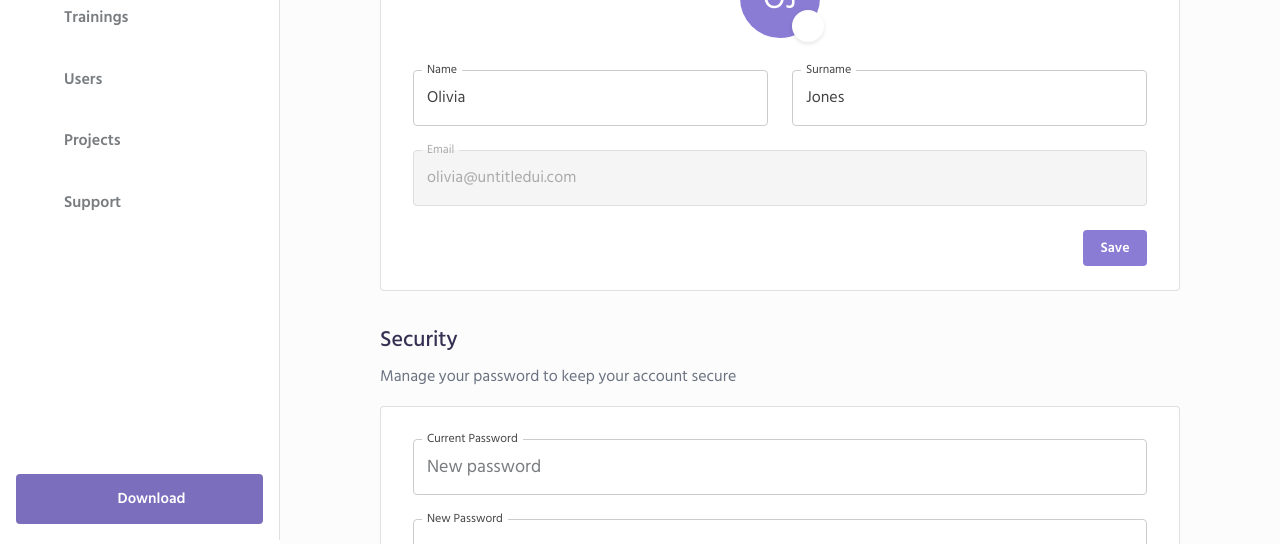
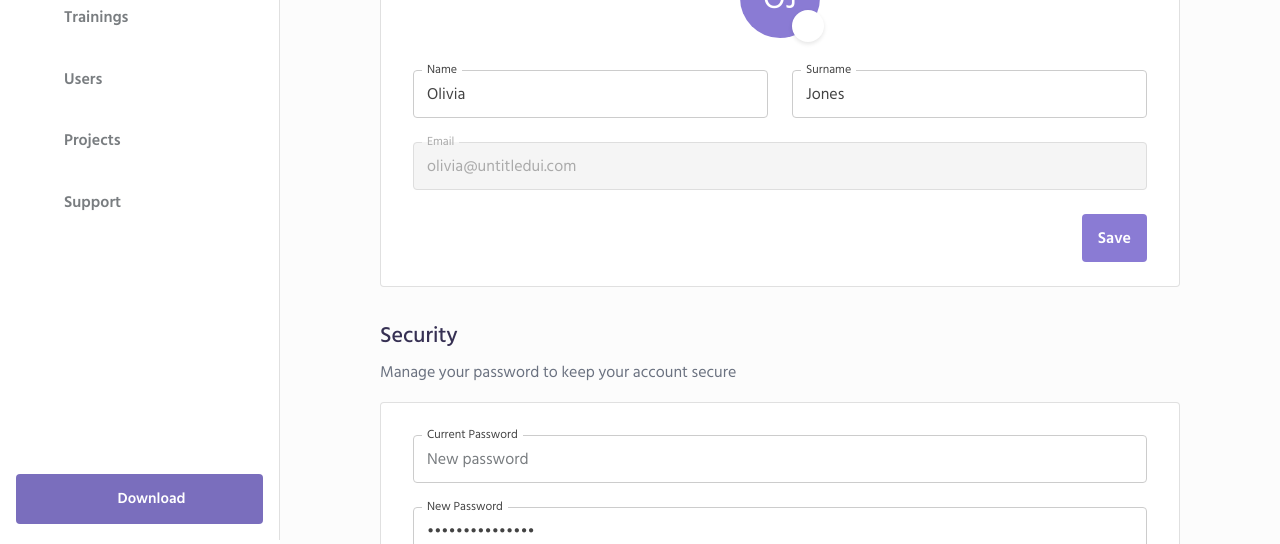
Before and after one commit to Juanda-Mayorga/Repositorio-pruebas-design, a React (Vite) app: page /profile in a window 1280 px wide. Shown: the part 256-800 px from the top of the page. Built offline with nearby package versions, Linux system fonts and the light colour scheme; some icons are missing.

Commit message:
💄 style: update inputs and buttons design
- Update InputField height to 48px and placeholder to 16px
- Create reusable PrimaryButton component (48px height)
- Replace ad-hoc buttons in ProfilePage with PrimaryButton

```diff
--- /dev/null
+++ b/src/platform/design-system/atoms/PrimaryButton.tsx
@@ -0,0 +1,34 @@
+import React from 'react';
+import { Button, type ButtonProps } from '@mui/material';
+
+interface PrimaryButtonProps extends ButtonProps {
+    children: React.ReactNode;
+}
+
+export const PrimaryButton: React.FC<PrimaryButtonProps> = ({
+    children,
+    sx,
+    ...props
+}) => {
+    return (
+        <Button
+            variant="contained"
+            {...props}
+            sx={{
+                height: '48px',
+                bgcolor: 'primary.main',
+                textTransform: 'none',
+                fontWeight: 600,
+                boxShadow: 'none',
+                fontSize: '16px',
+                '&:hover': {
+                    bgcolor: 'primary.dark',
+                    boxShadow: 'none',
+                },
+                ...sx,
+            }}
+        >
+            {children}
+        </Button>
+    );
+};
--- a/src/platform/design-system/molecules/InputField.tsx
+++ b/src/platform/design-system/molecules/InputField.tsx
@@ -148,10 +148,13 @@ export const InputField: React.FC<InputFieldProps> = ({
                     '& input': {
                         color: '#434343',
                         fontFamily: '"Hind Siliguri", sans-serif',
+                        height: '48px', // Set explicit height
+                        padding: '0 14px', // Adjust padding if needed to center text vertically with fixed height, or rely on flex
+                        boxSizing: 'border-box',
                         '&::placeholder': {
                             color: '#797D80',
                             opacity: 1,
-                            fontSize: '18px',
+                            fontSize: '16px', // Updated font size
                             fontFamily: '"Hind Siliguri", sans-serif',
                         },
                         '&.Mui-disabled': {
--- a/src/platform/pages/ProfilePage.tsx
+++ b/src/platform/pages/ProfilePage.tsx
@@ -1,9 +1,10 @@
 import { useState } from 'react';
-import { Box, Typography, Card, CardContent, Grid, Button, Avatar, IconButton } from '@mui/material';
+import { Box, Typography, Card, CardContent, Grid, Avatar, IconButton } from '@mui/material';
 import EditIcon from '@mui/icons-material/Edit';
 import { useTranslation } from 'react-i18next';
 import { InputField } from '../design-system/molecules/InputField';
 import { FeedbackSnackbar } from '../design-system/molecules/FeedbackSnackbar';
+import { PrimaryButton } from '../design-system/atoms/PrimaryButton';
 // TODO: Uncomment when delete account feature is ready
 // import { ProfileDeleteAccountModal } from './components/ProfileDeleteAccountModal';
 
@@ -230,22 +231,15 @@ export const ProfilePage = () => {
                     </Grid>
 
                     <Box sx={{ mt: 3, display: 'flex', justifyContent: { xs: 'center', md: 'flex-end' } }}>
-                        {/* //TODO: This should be refactored to a global component*/}
-                        <Button
-                            variant="contained"
+                        <PrimaryButton
                             onClick={handleSavePersonalDetails}
                             fullWidth={true}
                             sx={{
-                                bgcolor: 'primary.main',
-                                '&:hover': { bgcolor: 'primary.dark' },
-                                textTransform: 'none',
-                                fontWeight: 600,
-                                boxShadow: 'none',
                                 width: { xs: '100%', md: 'auto' } // Full width on mobile, auto on desktop
                             }}
                         >
                             {t('profile.save')}
-                        </Button>
+                        </PrimaryButton>
                     </Box>
                 </CardContent>
             </Card>
@@ -298,22 +292,15 @@ export const ProfilePage = () => {
                     </Grid>
 
                     <Box sx={{ mt: 3, display: 'flex', justifyContent: { xs: 'center', md: 'flex-end' } }}>
-                        {/* //TODO: This should be refactored to a global component*/}
-                        <Button
-                            variant="contained"
+                        <PrimaryButton
                             onClick={handleUpdatePassword}
                             fullWidth={true}
                             sx={{
-                                bgcolor: 'primary.main',
-                                '&:hover': { bgcolor: 'primary.dark' },
-                                textTransform: 'none',
-                                fontWeight: 600,
-                                boxShadow: 'none',
                                 width: { xs: '100%', md: 'auto' } // Full width on mobile, auto on desktop
                             }}
                         >
                             {t('profile.save')}
-                        </Button>
+                        </PrimaryButton>
                     </Box>
                 </CardContent>
             </Card>
```
